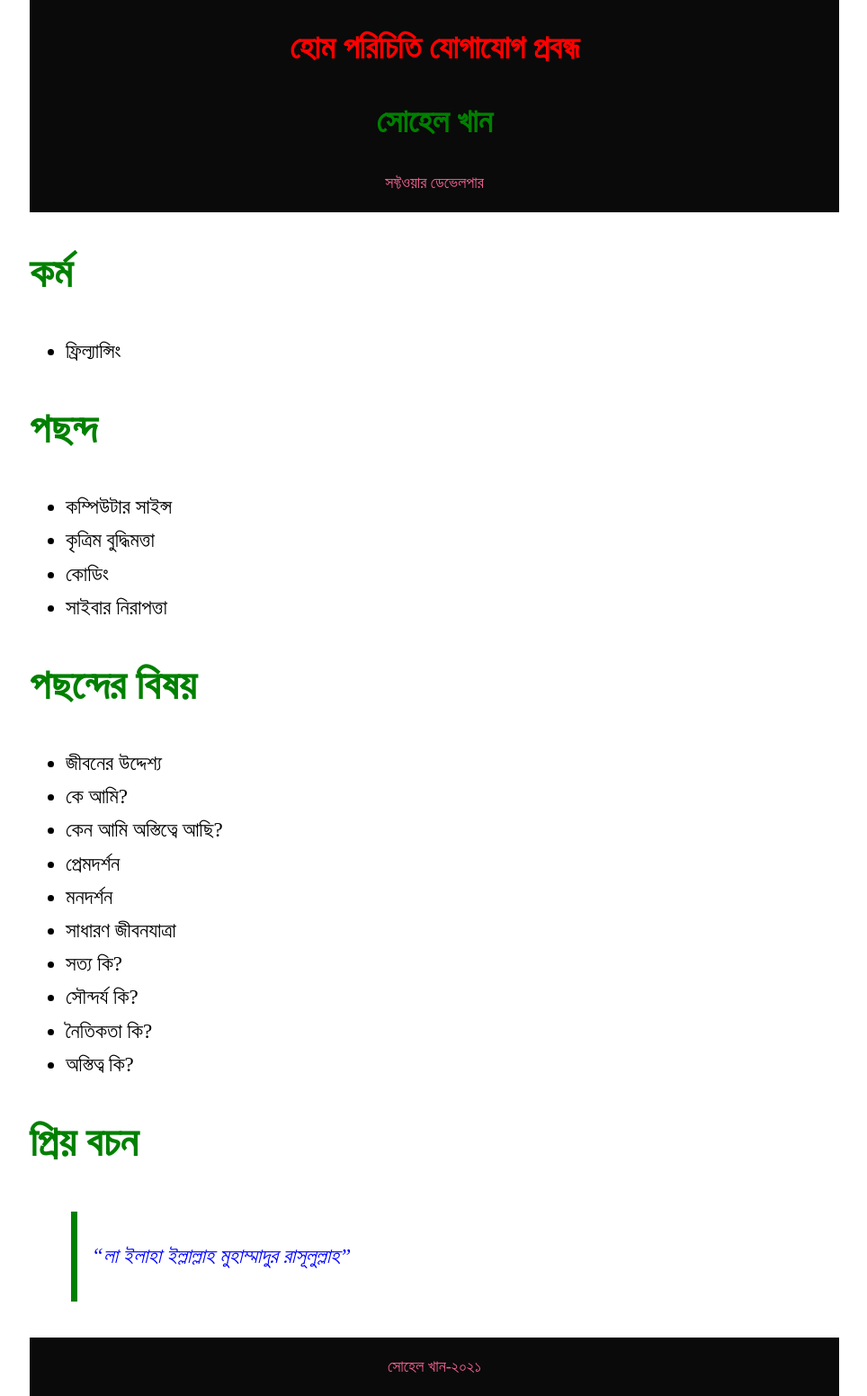
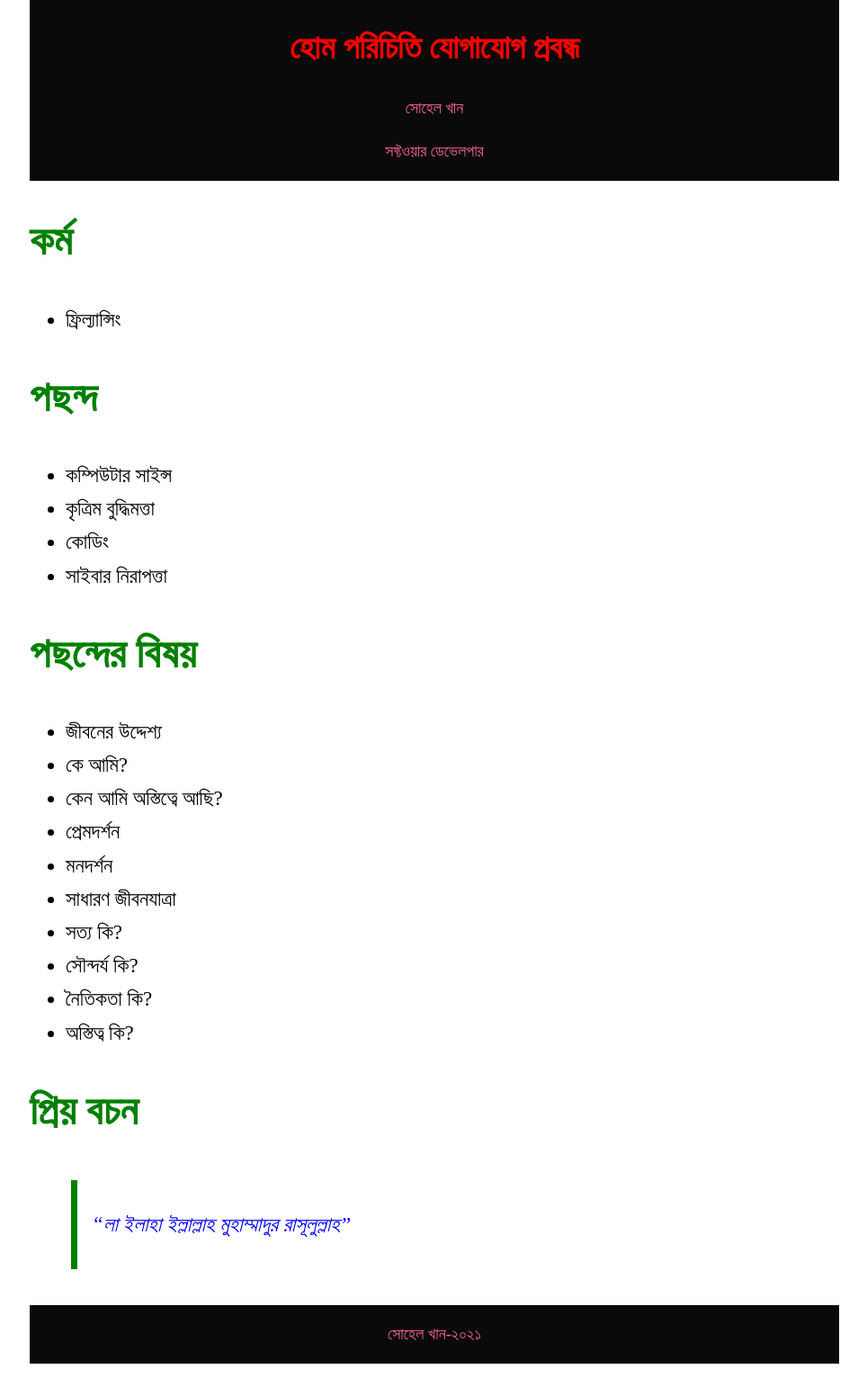
Before and after one commit to sohelkhanz/sohelkhanz.github.io, a Jekyll site: the page built from index.md, in a window 1280 px wide. Shown: the whole page at 90% size, without its empty margins (157-1121 px from the left). Built offline with Jekyll 4.4.1, drawn with Linux system fonts in a browser that asks for light colours; after the commit the page ends 1516 px from its top, so only the background shows below that.

Commit message:
Update default.html

```diff
--- a/_layouts/default.html
+++ b/_layouts/default.html
@@ -19,7 +19,7 @@
          <a href="/প্রবন্ধ/পরিচিতি">পরিচিতি</a>
          <a href="/প্রবন্ধ/যোগাযোগ">যোগাযোগ</a>
          <a href="/প্রবন্ধ/মার্কডাউন">প্রবন্ধ</a></h1>
-         <h1>{{ page.header }}</h1>
+         <p>{{ page.header }}</p>
          <p>{{ page.description }}</p>
     </header>
 
```
